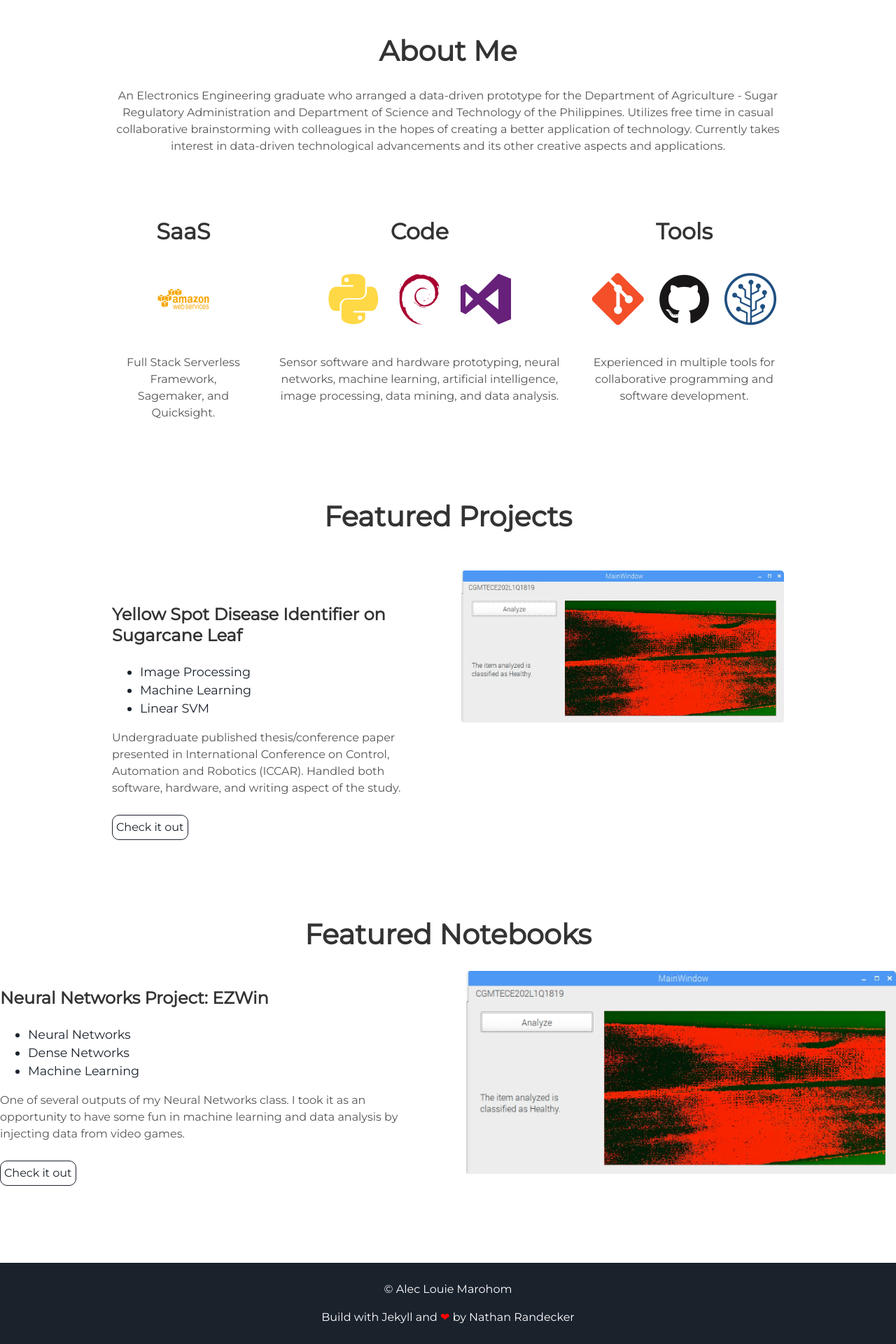
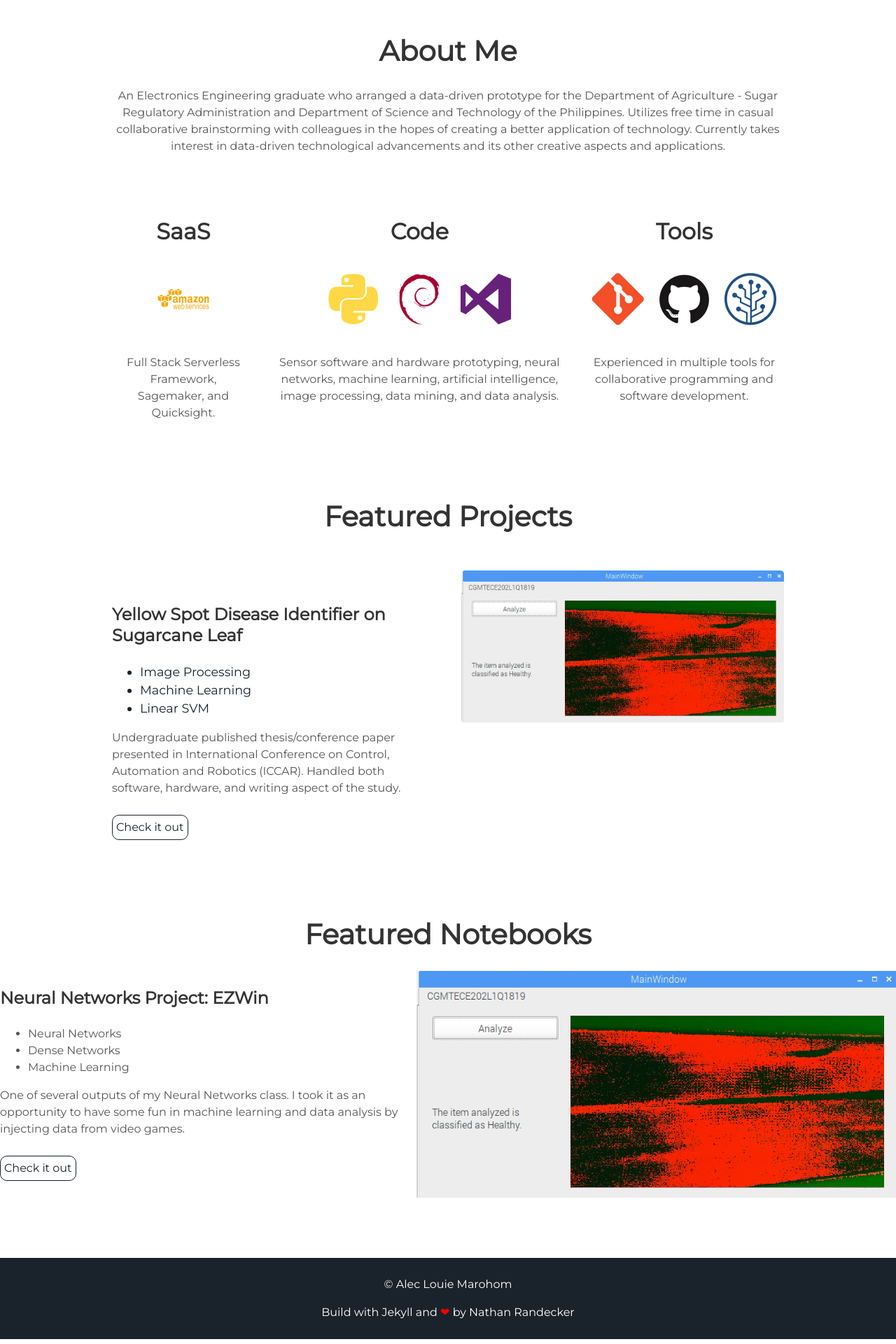
Before and after one commit to lecmarohom/lecmarohom.github.io, a Jekyll site: the page built from index.html, in a window 1280 px wide. Shown: the part 932-2852 px from the top of the page at 70% size. Built offline with Jekyll 4.4.1, drawn with Linux system fonts in a browser that asks for light colours.

Commit message:
alignment fix

```diff
--- a/_includes/notebooks.html
+++ b/_includes/notebooks.html
@@ -1,7 +1,7 @@
 <div class="user-details">
   <h1> Featured Notebooks </h1>
 </div>
-<div class="user-projects">
+<div class="user-notebooks">
   <div class="images-right">
     <img alt="sample gui" src="{{ "/assets/img/sample-thesis-gui.png" | prepend: site.baseurl }}" />
   </div>
--- a/src/styles/_notebooks.scss
+++ b/src/styles/_notebooks.scss
@@ -1,4 +1,4 @@
-#projects {
+#notebooks {
   display: flex;
   flex-direction: column;
   justify-content: space-between;
@@ -10,7 +10,7 @@
   }
 }
 
-.user-projects {
+.user-notebooks {
   margin: 20px auto;
   img {
     max-width: 100%;
--- a/src/styles/_projects.scss
+++ b/src/styles/_projects.scss
@@ -1,4 +1,4 @@
-#notebooks {
+#projects {
   display: flex;
   flex-direction: column;
   justify-content: space-between;
@@ -10,7 +10,7 @@
   }
 }
 
-.user-notebooks {
+.user-projects {
   margin: 0 auto;
   img {
     max-width: 100%;
```
Also changed, not shown: src/img/sample-thesis-gui.png (added).
